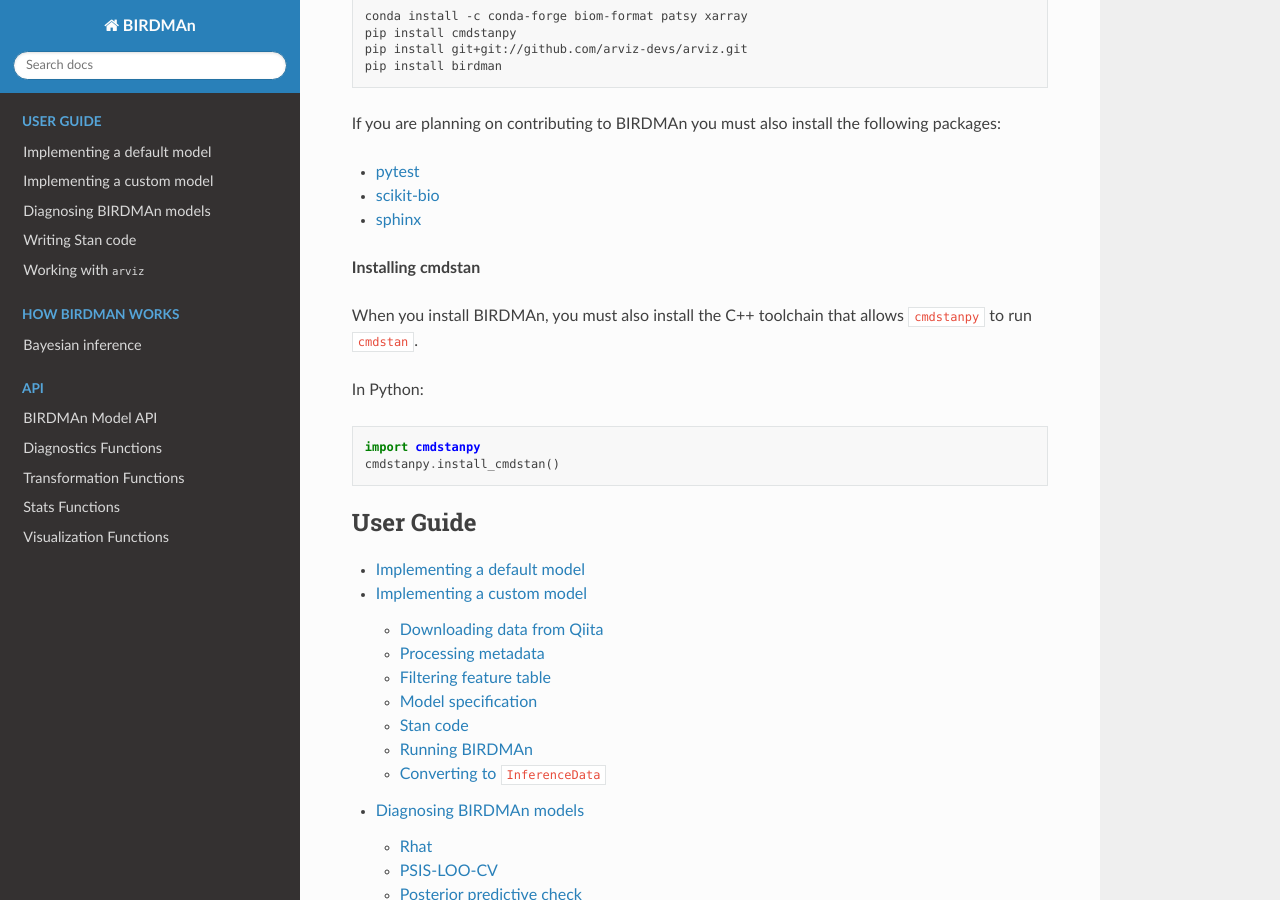
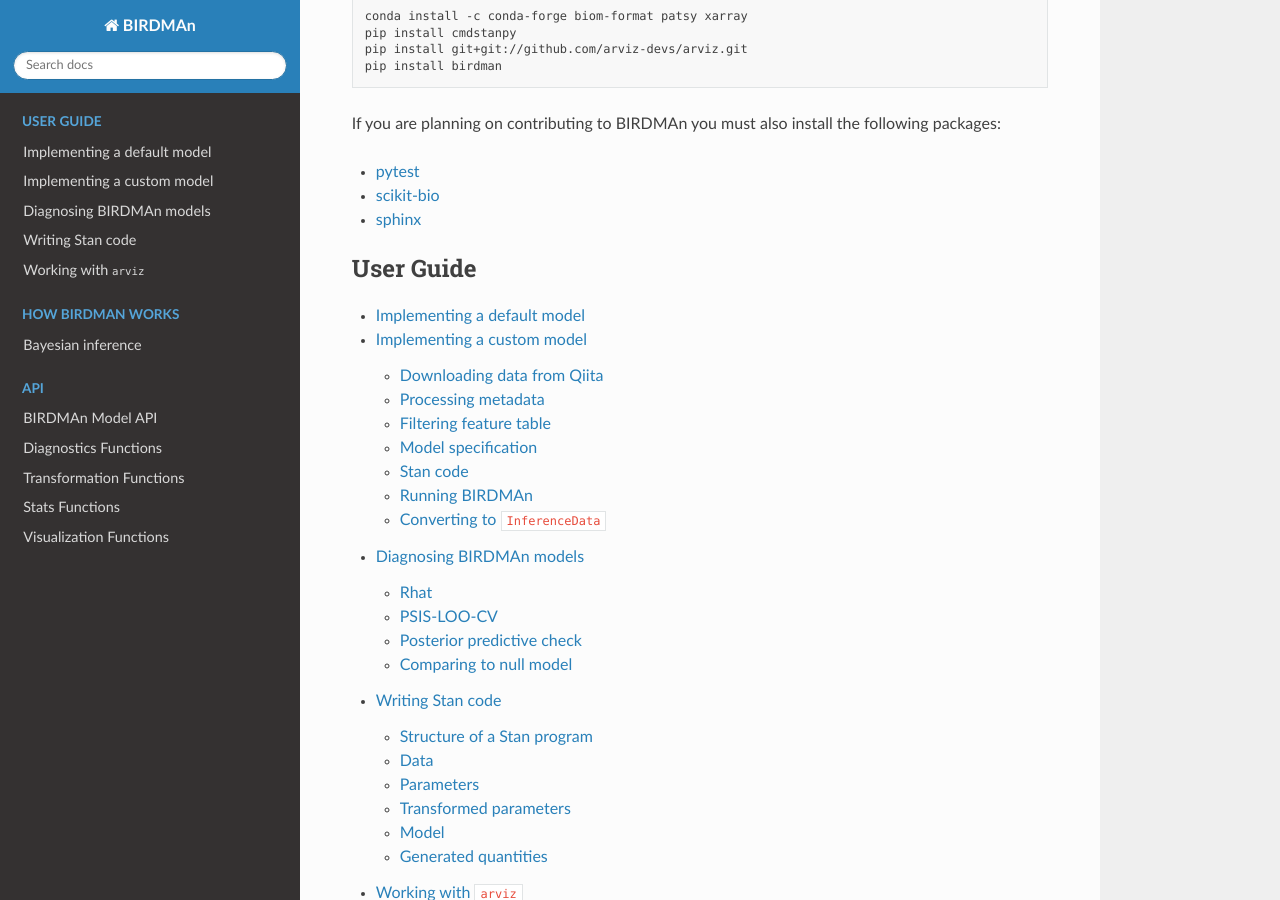
Before and after one commit to biocore/BIRDMAn, a Sphinx documentation site: the page built from docs/index.rst, in a window 1280 px wide and 900 px high, scrolled down 552 px. Built offline with Sphinx 7.4.7 and the Read the Docs theme 2.0.0, drawn with Linux system fonts in a browser that asks for light colours.

Commit message:
edit index.rst

```diff
--- a/docs/index.rst
+++ b/docs/index.rst
@@ -32,17 +32,6 @@
 * `scikit-bio <http://scikit-bio.org/>`_
 * `sphinx <https://www.sphinx-doc.org/en/master/>`_
 
-**Installing cmdstan**
-
-When you install BIRDMAn, you must also install the C++ toolchain that allows ``cmdstanpy`` to run ``cmdstan``.
-
-In Python:
-
-.. code:: python
-
-    import cmdstanpy
-    cmdstanpy.install_cmdstan()
-
 .. toctree::
     :maxdepth: 2
     :caption: User Guide
```
